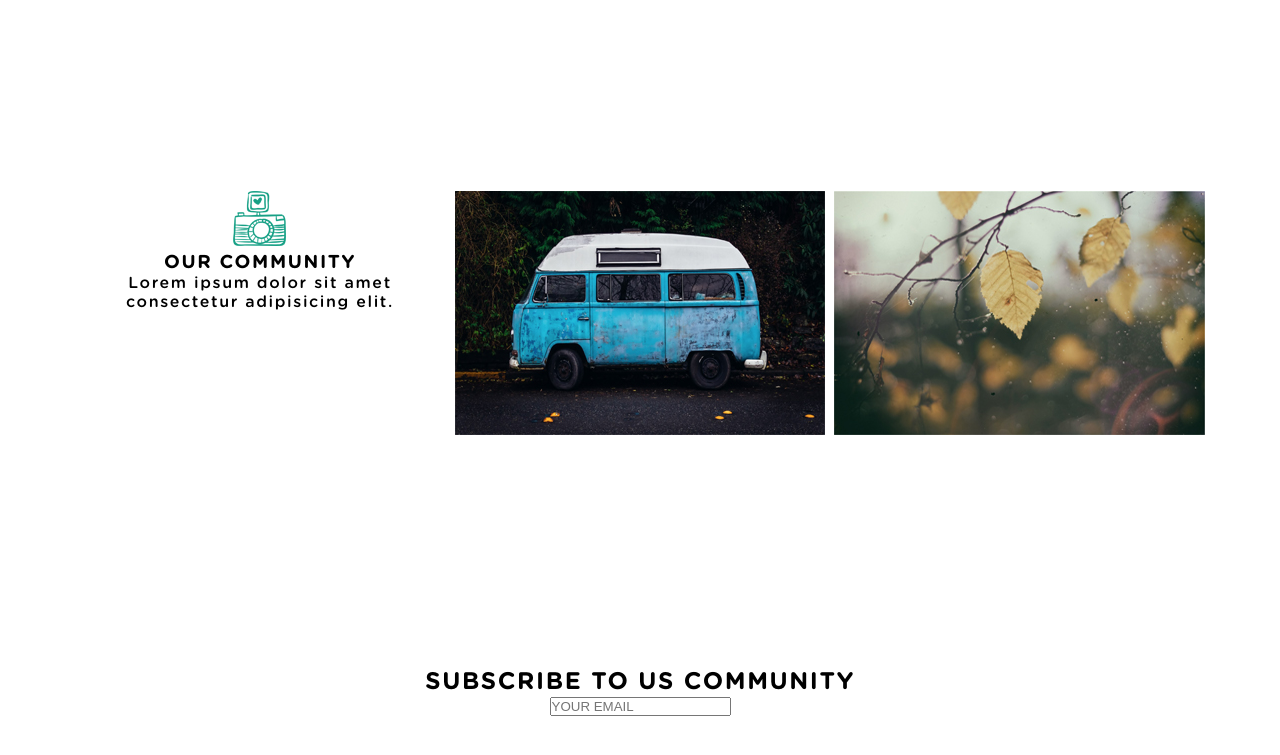
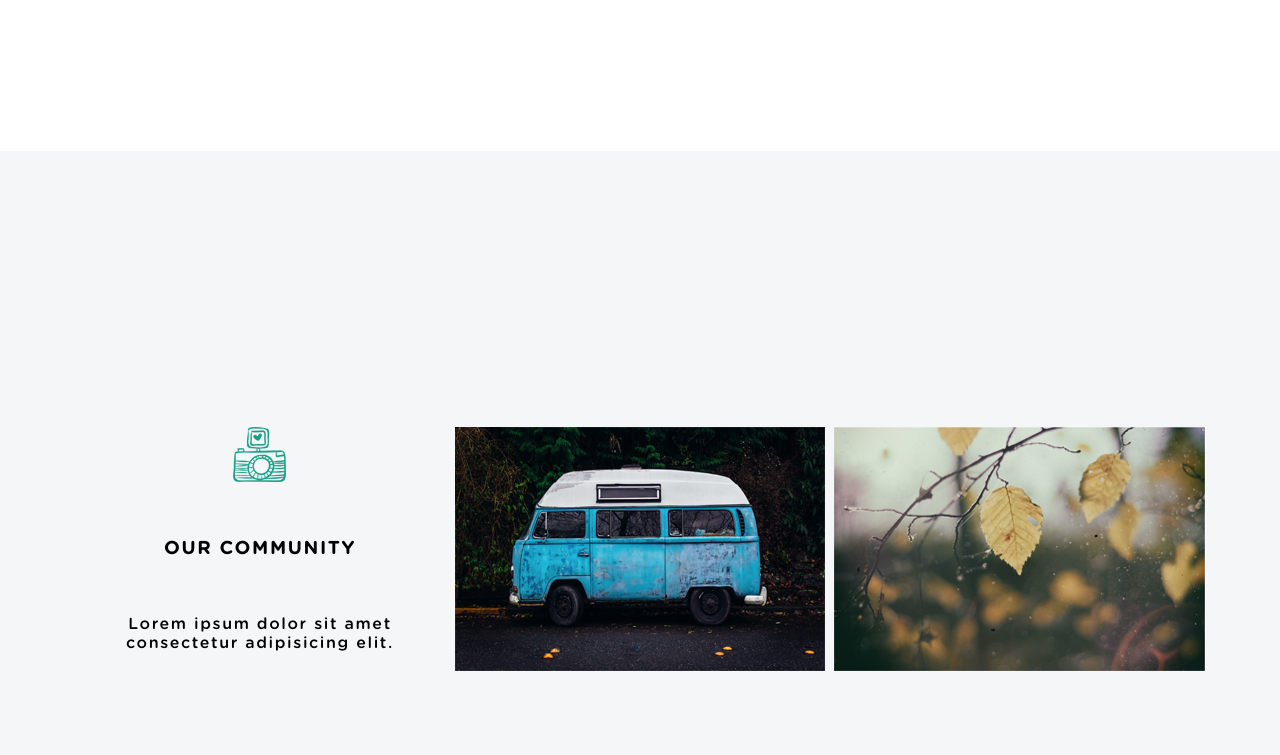
Before and after one commit to SyedMuhammadAhmadShah123/phototime, a plain HTML site: page index.html in a window 1280 px wide. Shown: the part 1969-2724 px from the top of the page. Drawn offline with Linux system fonts and the light colour scheme.

Commit message:
container-fluid-4th's css applied and some more

```diff
--- a/css/styles.css
+++ b/css/styles.css
@@ -5,6 +5,7 @@
 }
 :root{
     --Dark-Cyan-color:rgb(22, 160, 134);
+    --Off-White-color:rgb(245, 246, 247);
 }
 /* normal fonts */
 @font-face {
@@ -151,9 +152,10 @@ button:active {
 
   #container-fluid-2nd{
     /* border: 2px solid red; */
-    height: 70vh;
+    height: 65vh;
     display: flex;
     justify-content: center;
+    background-color: var(--Off-White-color);
 
   }
   #container-fluid-2nd  .col-6{
@@ -194,3 +196,16 @@ button:active {
     /* border: 2px solid green; */
     font-size: xx-large;
 }
+#container-fluid-4th{
+    /* border: 2px solid red; */
+    height: 100vh;
+    background-color: var(--Off-White-color);
+    display: flex;
+    align-items: center;
+}
+#container-fluid-4th .community-row{
+    /* border: 2px solid yellow; */
+    display: grid;
+    gap: 2em;
+    justify-items: center;
+}
--- a/index.html
+++ b/index.html
@@ -83,7 +83,7 @@
       <section class="container-fluid" id="container-fluid-4th">
         <div class="container">
           <div class="row">
-              <div class="col-4">
+              <div class="col-4 community-row">
                 <img src="/assets/images/icons/camera-green.png">
                 <h3>OUR COMMUNITY</h3>
                 <p>Lorem ipsum dolor sit amet consectetur adipisicing elit.</p>
```
